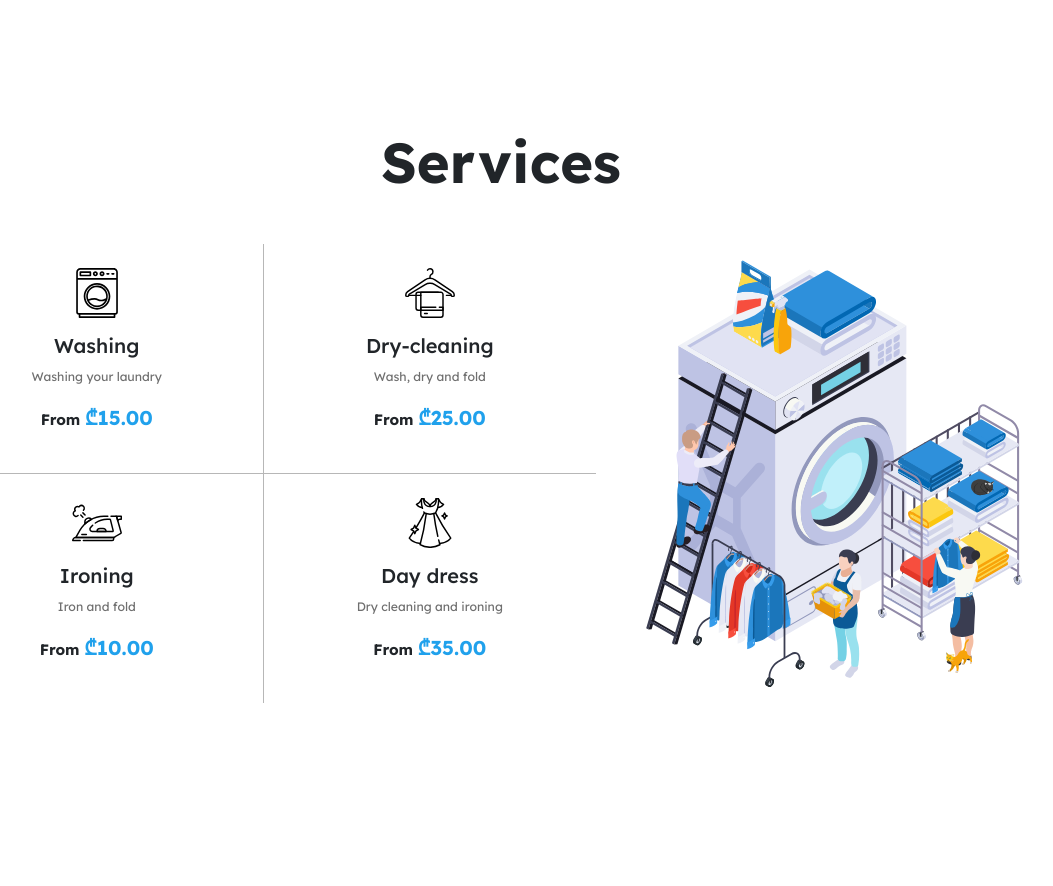
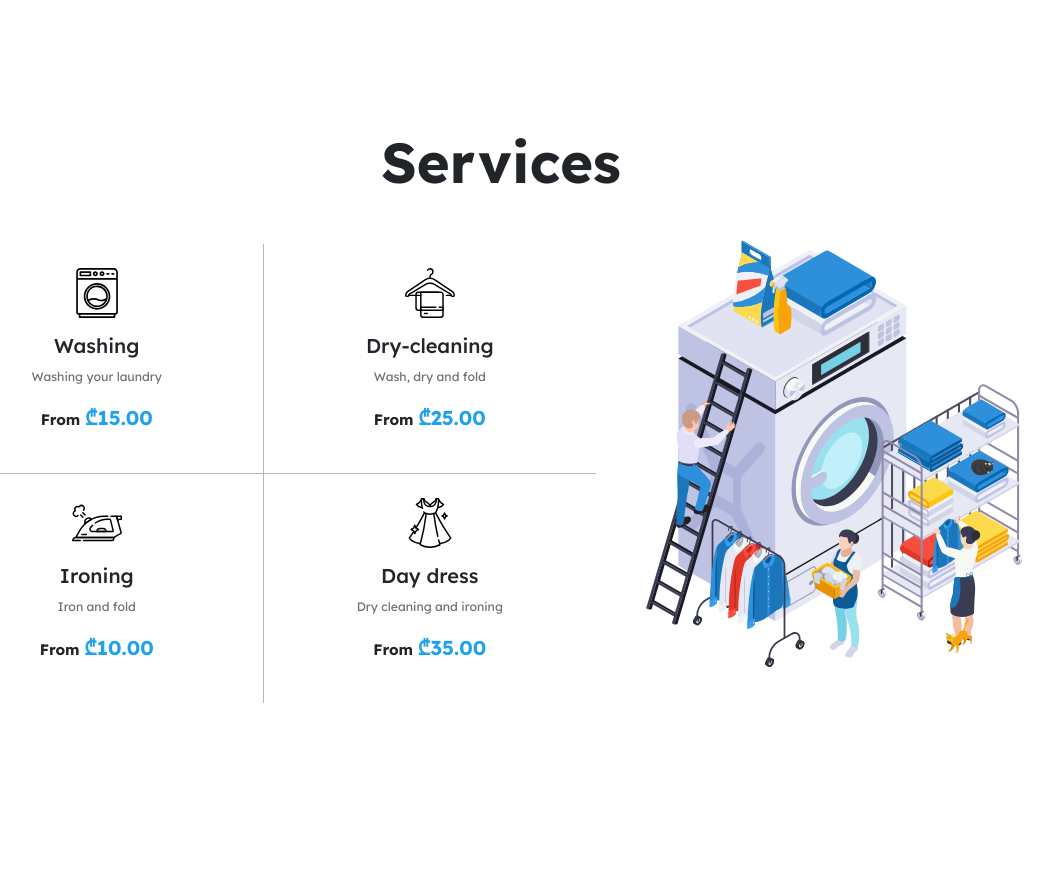
Before and after one commit to Kajaia/oxid-web-design, a PHP site: page / in a window 1280 px wide. Shown: the part 1636-2522 px from the top of the page, without its empty margins (139-1192 px from the left). Run offline with PHP 8.4, Linux system fonts and the light colour scheme.

Commit message:
margin services illustration

```diff
--- a/assets/css/style.css
+++ b/assets/css/style.css
@@ -99,6 +99,10 @@ body {
   border-right: 1px solid var(--c-light-gray);
 }
 
+.services-illustration {
+  margin-top: -20px;
+}
+
 /* Bootstrap */
 .text-primary {
   color: var(--c-primary) !important;
--- a/index.html
+++ b/index.html
@@ -343,6 +343,7 @@
           <img
             width="100%"
             height="100%"
+            class="services-illustration"
             src="/assets/img/illustrations/services.svg"
             alt="Services illustration"
             loading="lazy"
```
